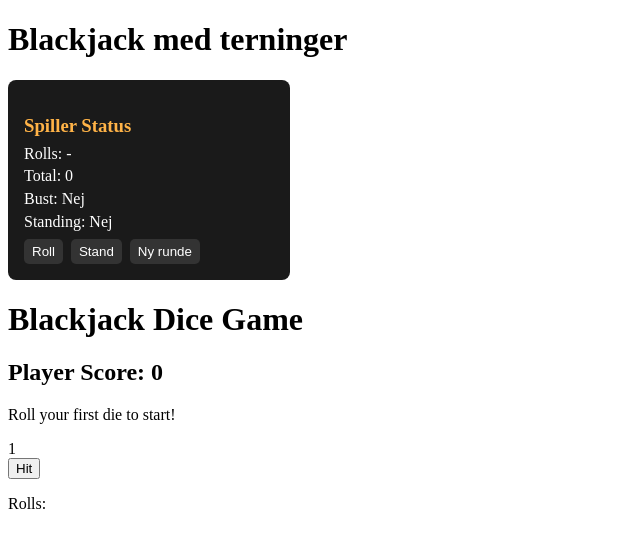
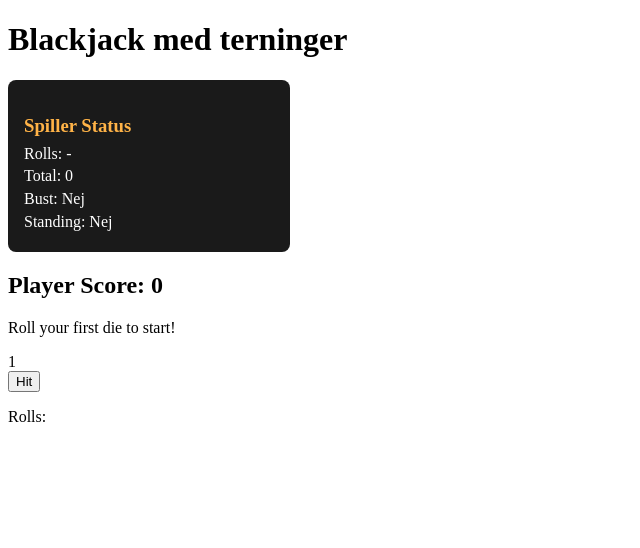
Before and after one commit to male9-techcollege/terningespil, a React (Vite) app: page / in a window 1280 px wide. Shown: the top 548 px of the page, without its empty margins (0-640 px from the left). Built offline with nearby package versions, Linux system fonts and the light colour scheme.

Commit message:
Refactor App and BlackjackGame components; streamline rendering and integrate PlayerState and TaberBesked

```diff
--- a/src/App.tsx
+++ b/src/App.tsx
@@ -1,25 +1,10 @@
-import TaberBesked from "./components/taberbesked/TaberBesked";
-import PlayerState from "./components/PlayerState/PlayerState";
 import BlackjackGame from "./components/BlackjackGame/BlackjackGame";
 
 function App() {
-  const spillerHand = 0;
-  const dealerHand = 0;
-  const roundFinished = false;
   return (
-    <>
-      <div>
-        <h1>Blackjack med terninger</h1>
-        <PlayerState />
-      </div>
-      <div className="App">
-        <h1>Blackjack Dice Game</h1>
-        <BlackjackGame />
-      </div>
-      <div>
-        <TaberBesked spillerHand={spillerHand} dealerHand={dealerHand} roundFinished={roundFinished} />
-      </div>
-    </>
+    <div className="App">
+      <BlackjackGame />
+    </div>
   );
 }
 
--- a/src/components/BlackjackGame/BlackjackGame.tsx
+++ b/src/components/BlackjackGame/BlackjackGame.tsx
@@ -1,5 +1,7 @@
 import { useState } from "react";
 import DiceRoller from "./../BlackjackDie/DiceRoller";
+import PlayerState from "../PlayerState/PlayerState";
+import TaberBesked from "../taberbesked/TaberBesked";
 
 interface GameState {
   playerTotal: number;
@@ -57,17 +59,14 @@ const BlackjackGame = () => {
     }));
   };
 
-  // Reset game
-  const resetGame = () => {
-    setGameState({
-      playerTotal: 0,
-      rolls: [],
-      gameStatus: "initial",
-      canHit: false,
-    });
-  };
+  const roundFinished = gameState.gameStatus === "bust" || gameState.gameStatus === "stand";
 
   return (
+    <>
+      <div>
+        <h1>Blackjack med terninger</h1>
+        <PlayerState rolls={gameState.rolls} total={gameState.playerTotal} bust={gameState.gameStatus === "bust"} standing={gameState.gameStatus === "stand"} />
+      </div>
       <div className="game-controller">
         <h2>Player Score: {gameState.playerTotal}</h2>
 
@@ -90,14 +89,12 @@ const BlackjackGame = () => {
         {gameState.gameStatus === "bust" && (
           <div>
             <h3>BUST! You went over 21</h3>
-          <button onClick={resetGame}>New Game</button>
           </div>
         )}
 
         {gameState.gameStatus === "stand" && (
           <div>
             <h3>You stand with {gameState.playerTotal}</h3>
-          <button onClick={resetGame}>New Game</button>
           </div>
         )}
 
@@ -105,6 +102,10 @@ const BlackjackGame = () => {
           <p>Rolls: {gameState.rolls.join(", ")}</p>
         </div>
       </div>
+      <div>
+        <TaberBesked spillerHand={gameState.playerTotal} dealerHand={0} roundFinished={roundFinished} />
+      </div>
+    </>
   );
 };
 
--- a/src/components/PlayerState/PlayerState.tsx
+++ b/src/components/PlayerState/PlayerState.tsx
@@ -1,40 +1,13 @@
-import { useEffect, useState } from "react";
 import styles from "./PlayerState.module.scss";
 
-export default function PlayerState() {
-  const [rolls, setRolls] = useState<number[]>([]);
-  const [total, setTotal] = useState(0);
-  const [bust, setBust] = useState(false);
-  const [standing, setStanding] = useState(false);
+interface PlayerStateProps {
+  rolls: number[];
+  total: number;
+  bust: boolean;
+  standing: boolean;
+}
 
-  // Tilføj et slag
-  const rollDice = () => {
-    if (bust || standing) return; // kan ikke slå hvis bust eller står
-    const roll = Math.floor(Math.random() * 11) + 1;
-    setRolls((prev) => [...prev, roll]);
-  };
-
-  // Spilleren står
-  const stand = () => {
-    setStanding(true);
-  };
-
-  // Beregn total + bust automatisk
-  useEffect(() => {
-    const newTotal = rolls.reduce((sum, r) => sum + r, 0);
-    setTotal(newTotal);
-
-    setBust(newTotal > 21);
-  }, [rolls]);
-
-  // Nulstil ved ny runde
-  const resetRound = () => {
-    setRolls([]);
-    setTotal(0);
-    setBust(false);
-    setStanding(false);
-  };
-
+const PlayerState = ({ rolls, total, bust, standing }: PlayerStateProps) => {
   return (
     <div className={styles.playerState}>
       <h3>Spiller Status</h3>
@@ -42,12 +15,8 @@ export default function PlayerState() {
       <p>Total: {total}</p>
       <p>Bust: {bust ? "Ja" : "Nej"}</p>
       <p>Standing: {standing ? "Ja" : "Nej"}</p>
-
-      <div className={styles.buttons}>
-        <button onClick={rollDice} disabled={bust || standing}>Roll</button>
-        <button onClick={stand} disabled={standing || bust}>Stand</button>
-        <button onClick={resetRound}>Ny runde</button>
-      </div>
     </div>
   );
-}
+};
+
+export default PlayerState;
```
Lines whose indentation alone changed are shown as unchanged.
